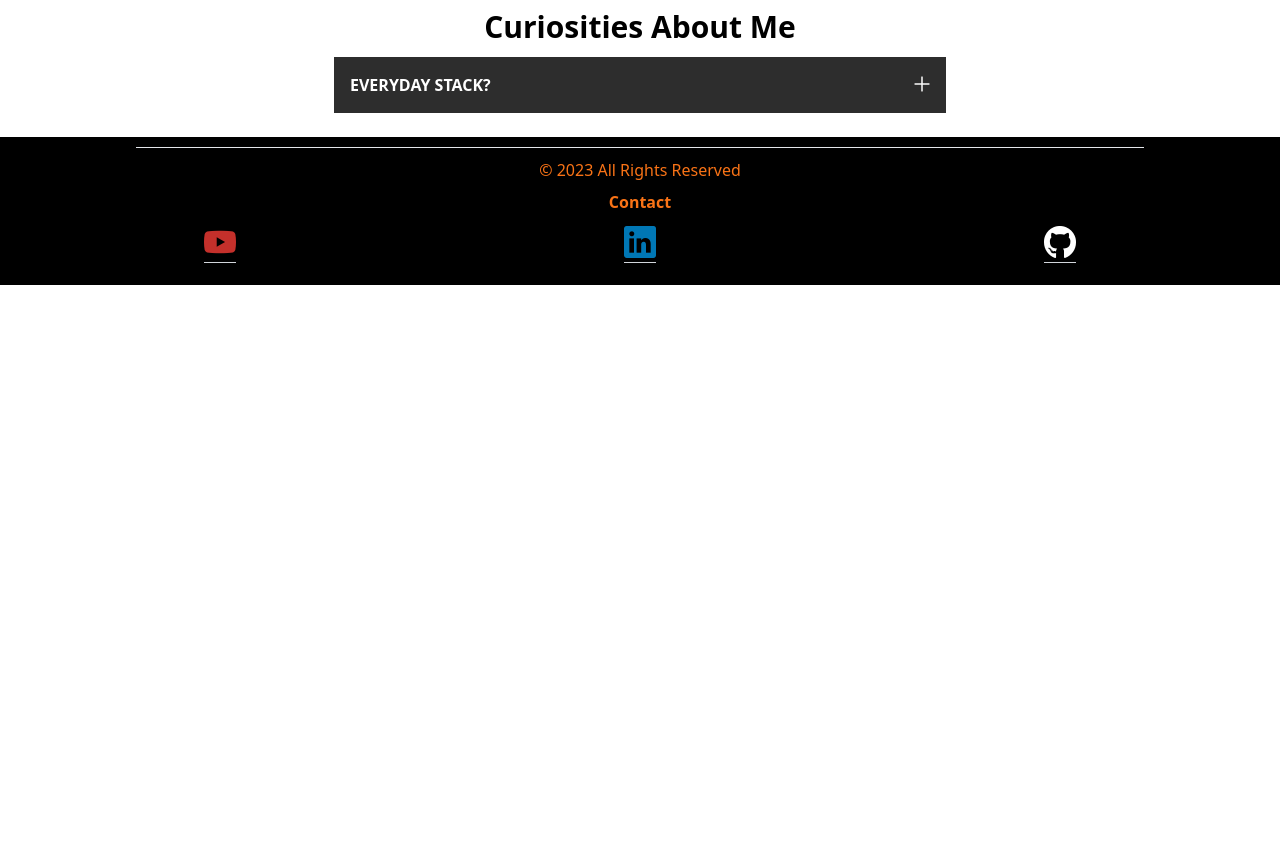
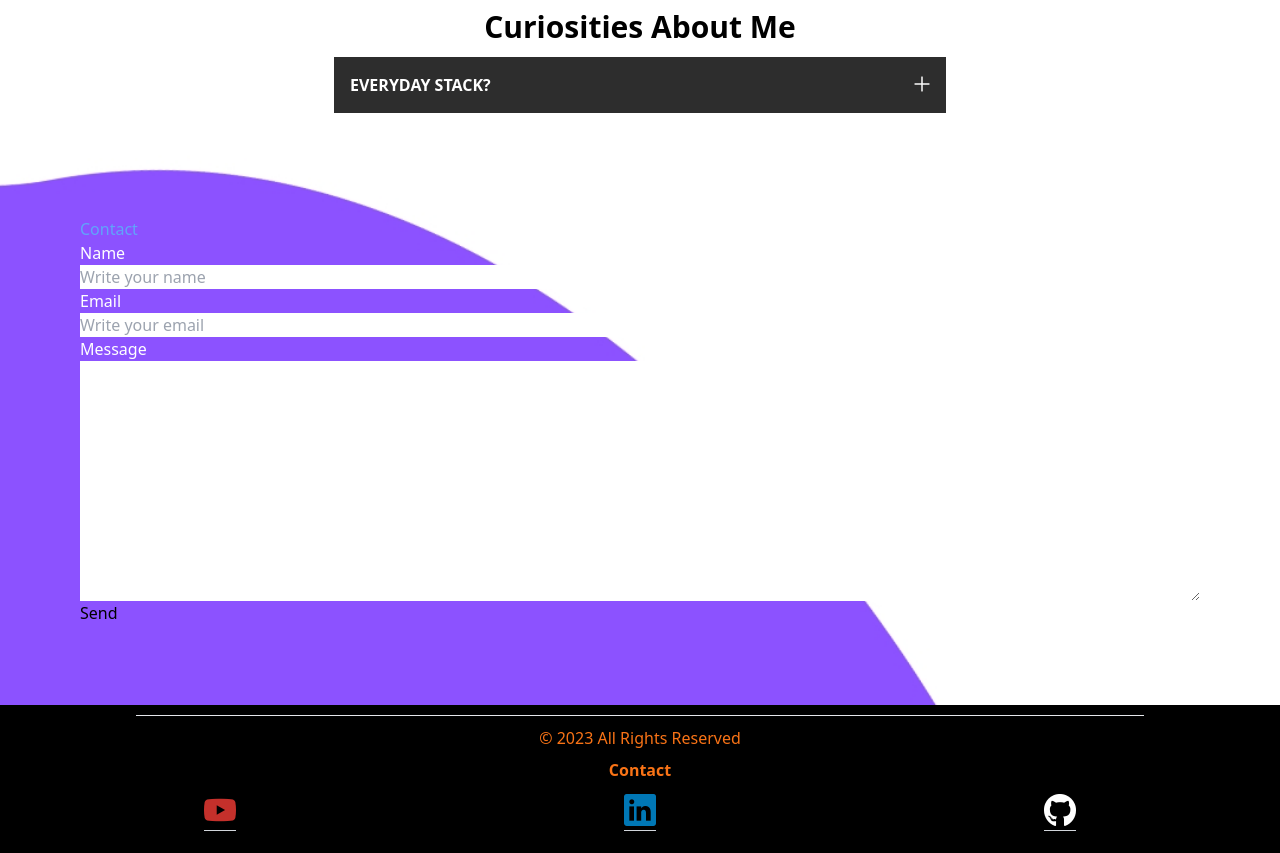
Before and after one commit to AndrewGPFranco/Portfolio, a Vue app: page / in a window 1280 px wide. Shown: the part 1680-2533 px from the top of the page. Before the commit the page ends 1965 px from the top, so only its background shows below. Built offline with nearby package versions, Linux system fonts and the light colour scheme.

Commit message:
V1- Formulário pra contato

```diff
--- a/src/Views/Home.vue
+++ b/src/Views/Home.vue
@@ -9,6 +9,7 @@
     <Biography />
     <Skills />
     <Ask />
+    <Formulario/>
   </main>
   <footer>
     <Baseboard />
@@ -24,6 +25,7 @@ import Skills from "../components/Home/Skills.vue"
 import Description from "../components/Home/Description.vue"
 import Perfil from "../components/Home/Perfil.vue"
 import Ask from "../components/Home/Ask.vue"
+import Formulario from "../components/Home/Formulario.vue"
 export default {
   name: "Home",
   components: {
@@ -34,7 +36,8 @@ export default {
     Baseboard,
     Description,
     Perfil,
-    Ask
+    Ask,
+    Formulario
   }
 }
 </script>
--- /dev/null
+++ b/src/components/Home/Formulario.vue
@@ -0,0 +1,33 @@
+<template>
+  <section class="flex flex-col p-20" id="container">
+    <h1 class="text-blue-400">Contact</h1>
+    <div class="flex flex-col text-white">
+      <label for="name">Name</label>
+      <input type="text" id="name" placeholder="Write your name" />
+    </div>
+    <div class="flex flex-col text-white">
+      <label for="email">Email</label>
+      <input type="text" id="email" placeholder="Write your email" />
+    </div>
+    <div class="flex flex-col text-white">
+      <label for="message">Message</label>
+      <textarea name="texto" rows="10" cols="20"></textarea>
+    </div>
+    <div>
+      <button>Send</button>
+    </div>
+  </section>
+</template>
+
+<script>
+  export default {
+    name: "Formulario"
+  }
+</script>
+
+<style scoped>
+  #container {
+    background-image: url("../../assets/backgroundForm.jpg");
+    background-size: cover;
+  }
+</style>
--- a/src/components/Perfil/Banner.vue
+++ b/src/components/Perfil/Banner.vue
@@ -1,7 +1,7 @@
 <template>
   <section>
-    <!--<img src="../../assets/banner-perfil.jpg" alt="Banner do Site" />-->
-    <div></div>
+    <img src="../../assets/banner-perfil.jpg" alt="Banner do Site" />
+    <!--<div></div>-->
   </section>
 </template>
 
```
Also changed, not shown: src/assets/backgroundForm.jpg (added), src/assets/form.jpg (added).
